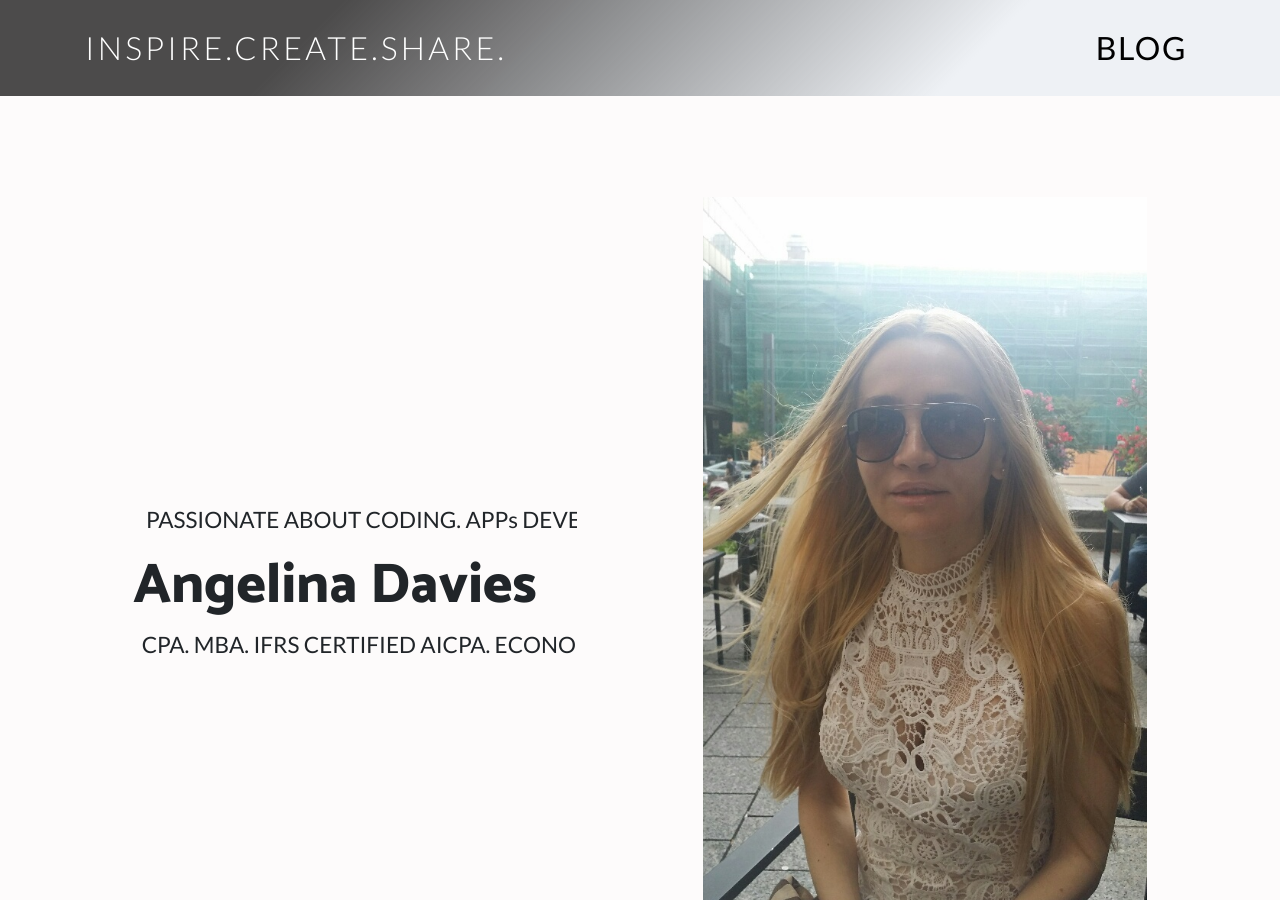
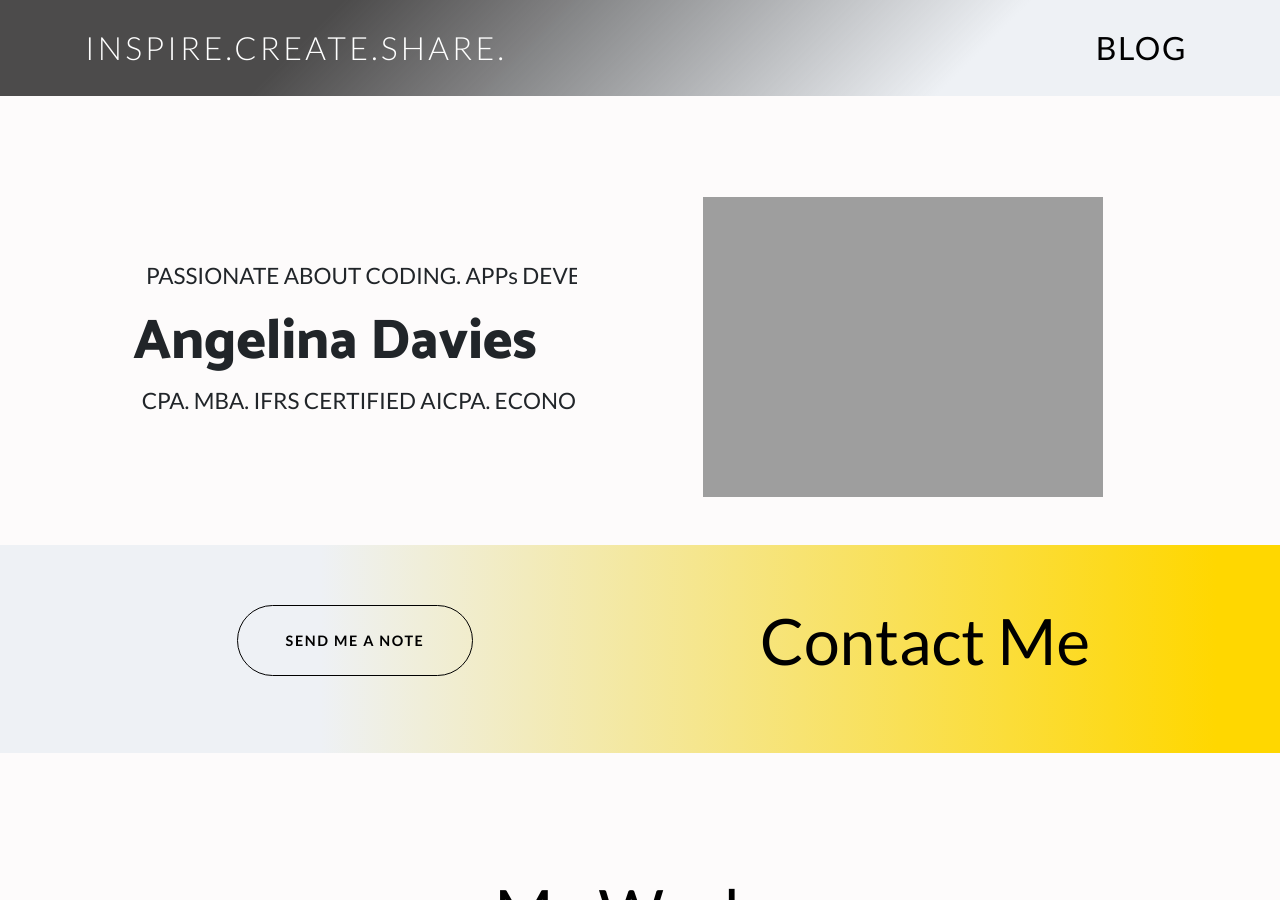
Before and after one commit to angelyna/angelina, a Jekyll site: the page built from index.html, in a window 1280 px wide and 900 px high. Built offline with Jekyll 4.4.1, drawn with Linux system fonts in a browser that asks for light colours; nearby versions of some CDN libraries.

Commit message:
Update index.html

```diff
--- a/index.html
+++ b/index.html
@@ -9,7 +9,7 @@
       <div class="row align-items-center">
         <div class="col-lg-6 order-lg-2">
           <div class="p-5">
-            <img class="img-fluid" src="img/Angelina.jpg" alt="Angelina Davies">
+            <img class="img-fluid" src="img/Angelina(3.3).jpeg" alt="Angelina Davies">
           </div>
         </div>
         <div class="col-lg-6 order-lg-1">
```
